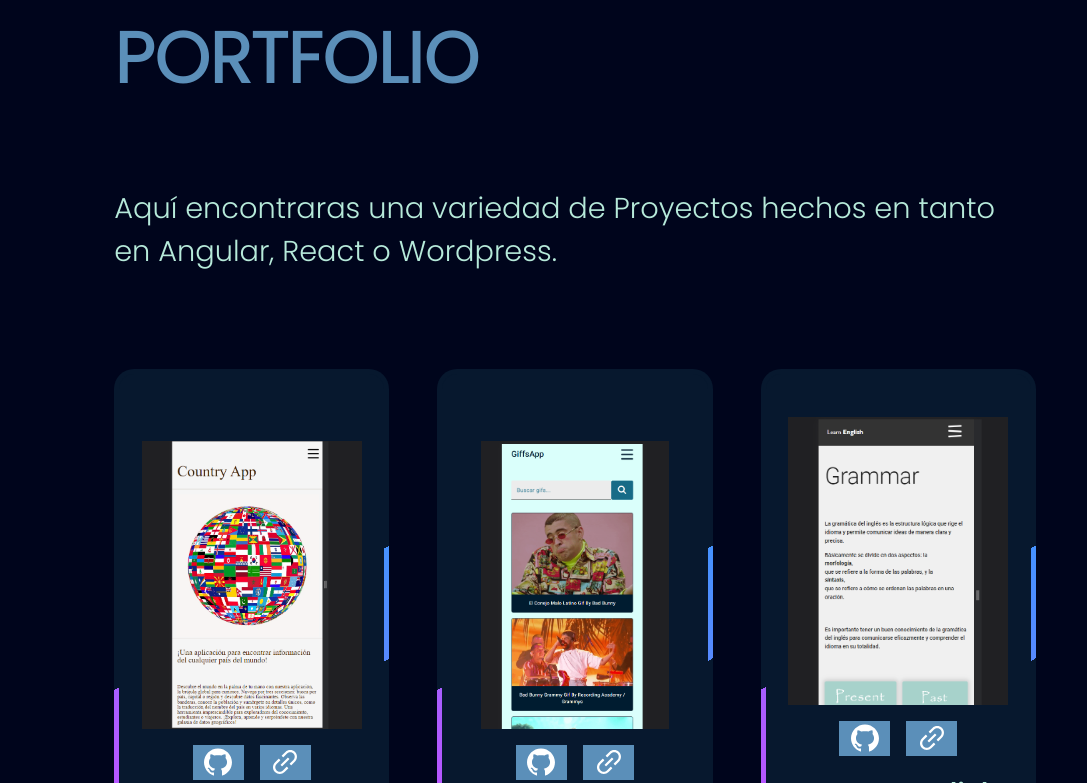
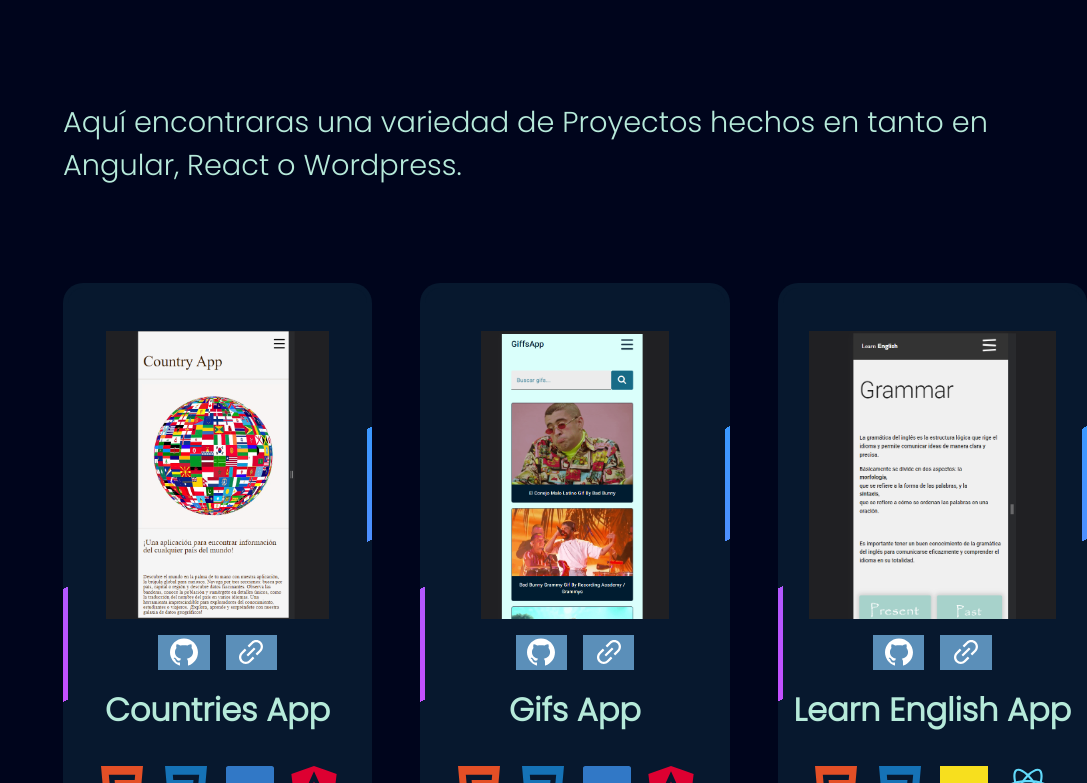
Before and after one commit to Marc1515/Portfolio, a React (Vite) app: page / in a window 1280 px wide. Shown: the part 5371-6154 px from the top of the page, without its empty margins (193-1280 px from the left). Built offline with nearby package versions, Linux system fonts and the light colour scheme.

Commit message:
Ajustando y quitando un scroll horizontal.

```diff
--- a/src/App.css
+++ b/src/App.css
@@ -10,13 +10,21 @@
 
 body {
   margin: 0;
+  padding: 0;
   font-family: "Poppins", sans-serif;
   background-color: var(--color-bg);
 }
 
+.App {
+  margin: 0;
+  padding: 0;
+  display: flex;
+  flex-direction: column;
+}
+
 section {
   color: var(--color-primary-variant);
-  width: 90%;
+  width: 100%;
 }
 
 a {
@@ -45,7 +53,7 @@ h1 {
 
 h1 span {
   color: var(--color-primary);
-  font-size: 2.8rem !important;
+  font-size: 2.8rem
 }
 
 h4 {
@@ -55,11 +63,6 @@ h4 {
 button {
   cursor: pointer;
   border: none;
-}
-
-.App {
-  display: flex;
-  flex-direction: column;
 }
 
 .sections-wrapper {
```
